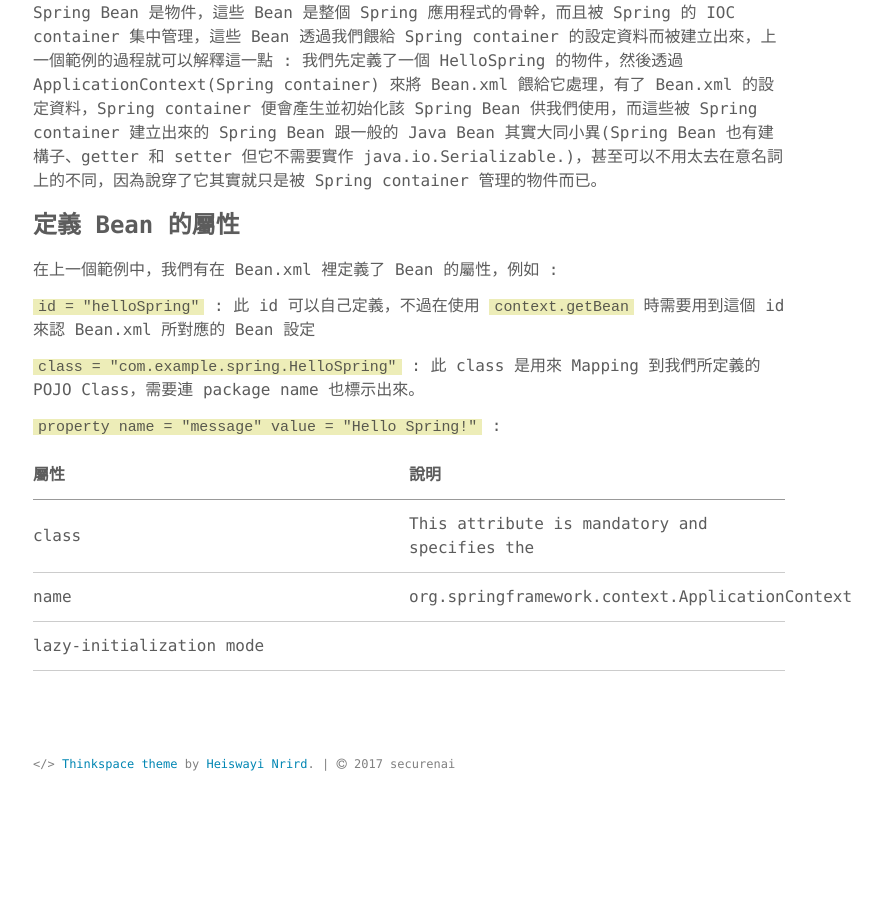
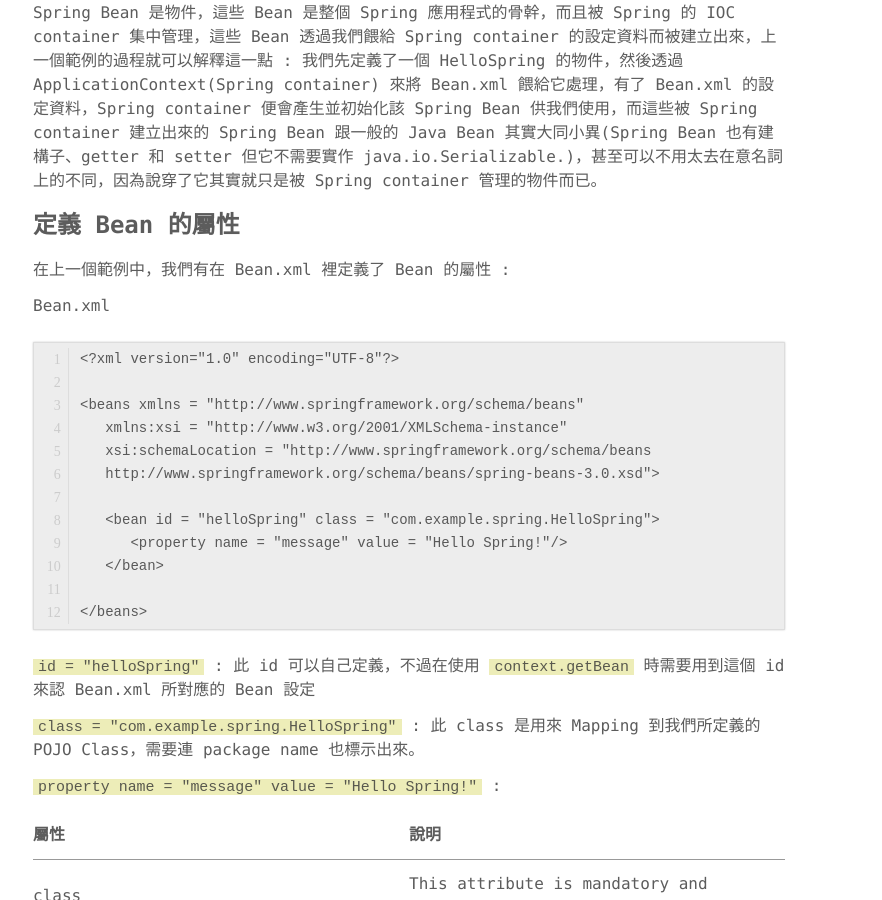
Before and after one commit to securenai/securenai.github.io, a Jekyll site: the page built from spring/spring_page3.md, in a window 1280 px wide and 900 px high, scrolled down 357 px. Shown: the whole window, without its empty margins (231-1113 px from the left). Built offline with Jekyll 4.4.1, drawn with Linux system fonts in a browser that asks for light colours; our own code applies the rules of GitHub Pages for plain Markdown files; before the commit the page ends 1178 px from its top, so only the background shows below that.

Commit message:
Update spring_page3.md

````diff
--- a/spring/spring_page3.md
+++ b/spring/spring_page3.md
@@ -22,7 +22,23 @@ Spring Bean 是物件，這些 Bean 是整個 Spring 應用程式的骨幹，而
 
 ### 定義 Bean 的屬性
 
-在上一個範例中，我們有在 Bean.xml 裡定義了 Bean 的屬性，例如 :
+在上一個範例中，我們有在 Bean.xml 裡定義了 Bean 的屬性 :
+
+Bean.xml
+```
+<?xml version="1.0" encoding="UTF-8"?>
+
+<beans xmlns = "http://www.springframework.org/schema/beans"
+   xmlns:xsi = "http://www.w3.org/2001/XMLSchema-instance"
+   xsi:schemaLocation = "http://www.springframework.org/schema/beans
+   http://www.springframework.org/schema/beans/spring-beans-3.0.xsd">
+
+   <bean id = "helloSpring" class = "com.example.spring.HelloSpring">
+      <property name = "message" value = "Hello Spring!"/>
+   </bean>
+
+</beans>
+```
 
 `id = "helloSpring"` : 此 id 可以自己定義，不過在使用 `context.getBean` 時需要用到這個 id 來認 Bean.xml 所對應的 Bean 設定
 
````
